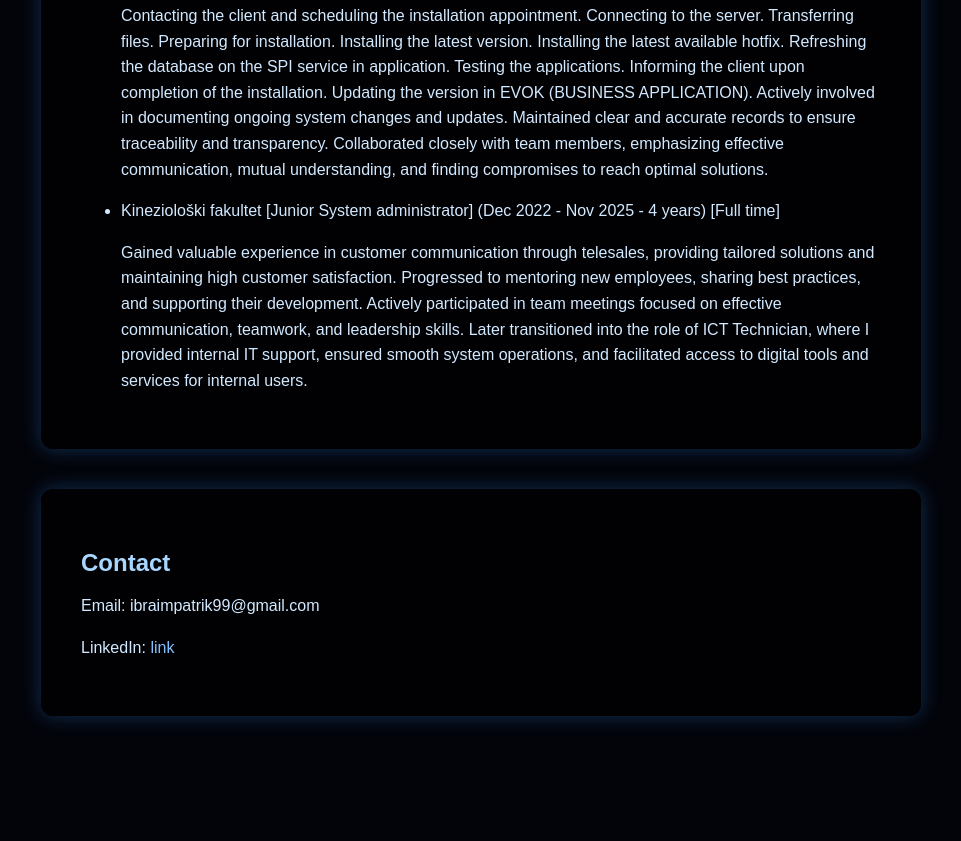
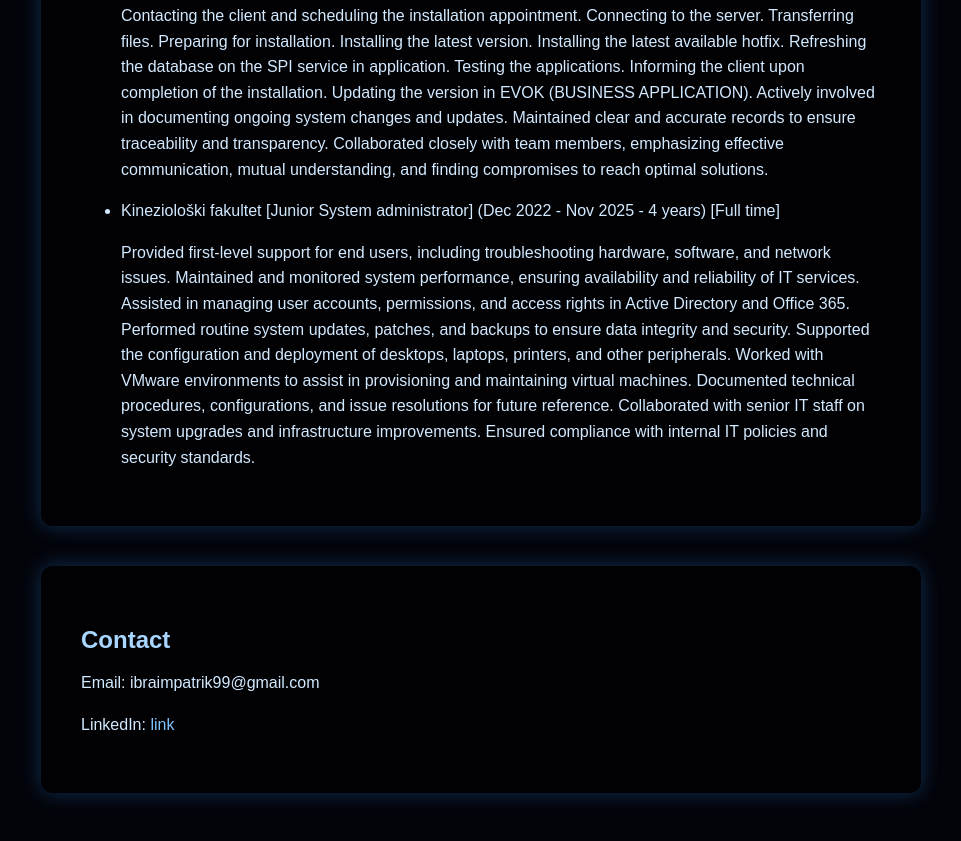
Before and after one commit to pakiiii/Patrik-CV, a plain HTML site: page index.html in a window 1280 px wide. Shown: the part 1847-2688 px from the top of the page, without its empty margins (159-1120 px from the left). Before the commit the page ends 2643 px from the top, so only its background shows below. Drawn offline with Linux system fonts and the light colour scheme.

```diff
--- a/index.html
+++ b/index.html
@@ -127,8 +127,16 @@
                 Updating the version in EVOK (BUSINESS APPLICATION).
                 Actively involved in documenting ongoing system changes and updates. Maintained clear and accurate records to ensure traceability and transparency. Collaborated closely with team members, emphasizing effective communication, mutual understanding, and finding compromises to reach optimal solutions.</p>
             <li>Kineziološki fakultet [Junior System administrator] (Dec 2022 - Nov 2025 - 4 years) [Full time]</li>
-            <p>Gained valuable experience in customer communication through telesales, providing tailored solutions and maintaining high customer satisfaction. Progressed to mentoring new employees, sharing best practices, and supporting their development. Actively participated in team meetings focused on effective communication, teamwork, and leadership skills.
-                Later transitioned into the role of ICT Technician, where I provided internal IT support, ensured smooth system operations, and facilitated access to digital tools and services for internal users.</p>
+            <p>Provided first-level support for end users, including troubleshooting hardware, software, and network issues.
+                Maintained and monitored system performance, ensuring availability and reliability of IT services.
+                Assisted in managing user accounts, permissions, and access rights in Active Directory and Office 365.
+                Performed routine system updates, patches, and backups to ensure data integrity and security.
+                Supported the configuration and deployment of desktops, laptops, printers, and other peripherals.
+                Worked with VMware environments to assist in provisioning and maintaining virtual machines.
+                Documented technical procedures, configurations, and issue resolutions for future reference.
+                Collaborated with senior IT staff on system upgrades and infrastructure improvements.
+                Ensured compliance with internal IT policies and security standards.
+            </p>
         </ul>
     </section>
 
```
